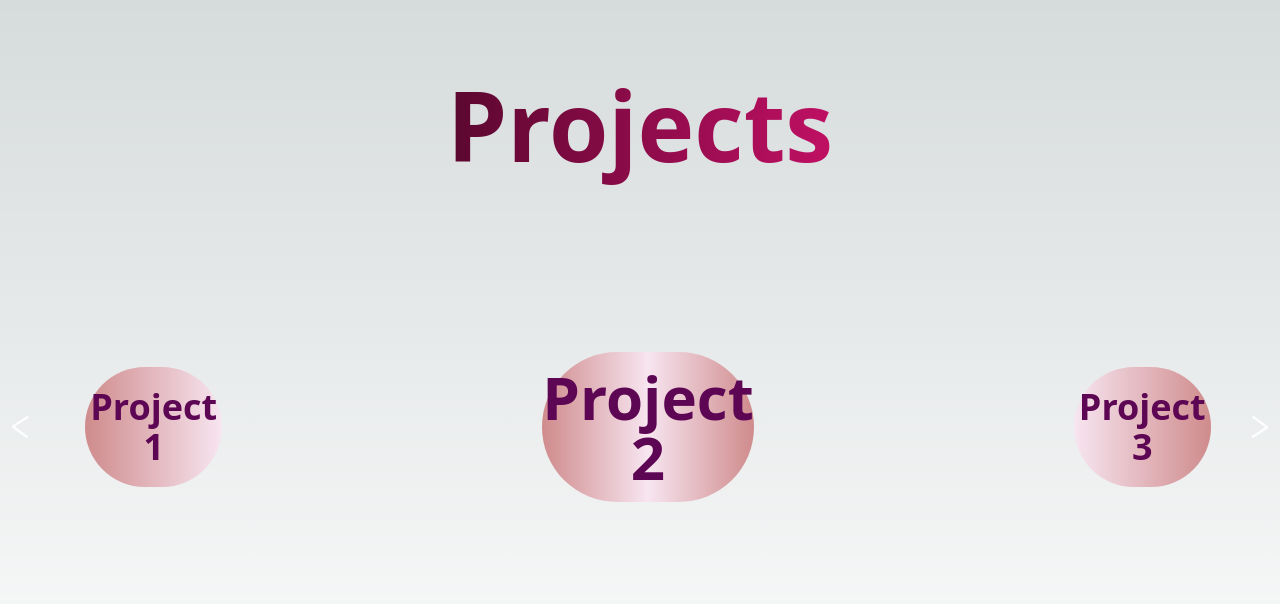
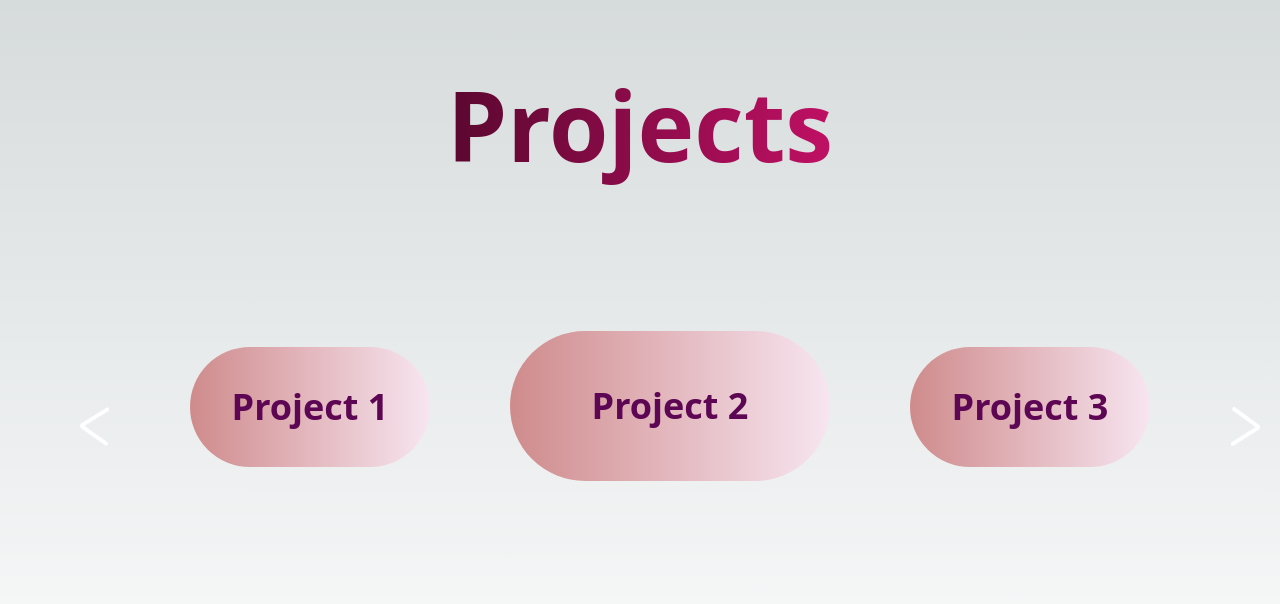
Before and after one commit to hriddhisha03/portfolio, a Next.js app: page /project in a window 1280 px wide. Shown: the top 604 px of the page. Built offline with nearby package versions, Linux system fonts and the light colour scheme.

Commit message:
fix buttons

```diff
--- a/src/app/project/page.tsx
+++ b/src/app/project/page.tsx
@@ -12,6 +12,9 @@ const project:React.FC<projectProps> = () => {
     //     setProject(false);
     // }, 2000);
     const [button1, setButton1] = useState('h-ht2 w-60');
+    const [button2, setButton2] = useState('h-ht1 w-80 ');
+    const [button3, setButton3] = useState('h-ht2 w-60 ');
+    const [button4, setButton4] = useState('h-ht1 w-80 ');
     const handleProject = () => {
         //animation for button1
         setButton1('h-ht1 w-80 translate-x-');
@@ -30,19 +33,21 @@ const project:React.FC<projectProps> = () => {
     </div></>):(<>
     <div className="flex w-screen flex-col h-screen">
 
-    <div className='flex w-screen justify-center items-center h-1/3'>
+    <div className='flex w-screen justify-center place-items-center box h-1/3'>
 
         <p className='font-sans text-8xl bg-gradient-to-r from-maroon to-r8dark bg-clip-text text-transparent pb-4
-         font-bold justify-center items-center my-5 '>
+         font-bold justify-center items-center my-5'>
             Projects</p></div>
-    <div className='flex w-screen items-center h-2/5 '>
+    <div className='flex w-screen justify-start items-center h-2/5 '>
+        <button className='left-0 ml-20'><Image className='rotate-180'src="/arrow.png" alt="arrow" width={30} height={30} /></button>
 
-        <button className='ml-3 mr-2'><Image className='rotate-180' src="/arrow.png" alt="arrow" width={30} height={30} /></button>
-        <button onClick={handleProject} className={`${button1} text-pgText font-sans text-4xl ml-12 font-semibold bg-gradient-to-r from-pgPeach to-pgLight rounded-bd2`}>Project 1</button>
-        <button className='h-ht1 w-80 text-pgText font-sans text-6xl ml-80 font-semibold bg-gradient-to-r from-pgPeach via-pgLight to-pgPeach rounded-bd2'>Project 2</button>
-        <button className='h-ht2 w-60 text-pgText font-sans text-4xl ml-80 font-semibold bg-gradient-to-r from-pgLight to-pgPeach rounded-bd2'>Project 3</button>
-        <button className='pl-10 mr-3'><Image src="/arrow.png" alt="arrow" width={30} height={30} /></button>
+    <div className='relative w-3/4 ml-20 items-center mt-32 h-full '>
+        <button className={`text-pgText ${button1} absolute mt-4 top-0 left-0 font-sans text-4xl font-semibold bg-gradient-to-r from-pgPeach to-pgLight rounded-bd2`}>Project 1</button>
+        <button className={`text-pgText ${button2} absolute -translate-x-40 top-0 font-sans left-1/2 text-4xl font-semibold bg-gradient-to-r from-pgPeach to-pgLight rounded-bd2`}>Project 2</button>
+        <button className={`text-pgText ${button3} absolute mt-4 right-0 top-0 font-sans text-4xl font-semibold bg-gradient-to-r from-pgPeach to-pgLight rounded-bd2`}>Project 3</button>
 
+    </div>
+    <button className='right-0 ml-20'><Image src="/arrow.png" alt="arrow" width={30} height={30} /></button>
     </div>
     </div>
     </>)}
@@ -52,3 +57,12 @@ const project:React.FC<projectProps> = () => {
 );
 }
 export default project;
+/*<div className='flex w-screen items-center h-2/5 '>
+
+        <button className='ml-3 mr-2'><Image className='rotate-180' src="/arrow.png" alt="arrow" width={30} height={30} /></button>
+        <button onClick={handleProject} className={`${button1} text-pgText font-sans text-4xl ml-12 font-semibold bg-gradient-to-r from-pgPeach to-pgLight rounded-bd2`}>Project 1</button>
+        <button className='h-ht1 w-80 text-pgText font-sans text-6xl ml-80 font-semibold bg-gradient-to-r from-pgPeach via-pgLight to-pgPeach rounded-bd2'>Project 2</button>
+        <button className='h-ht2 w-60 text-pgText font-sans text-4xl ml-80 font-semibold bg-gradient-to-r from-pgLight to-pgPeach rounded-bd2'>Project 3</button>
+        <button className='pl-10 mr-3'><Image src="/arrow.png" alt="arrow" width={30} height={30} /></button>
+        {` ${button4} absolute right-0 translate-x-20`}
+    </div>*/
--- a/tailwind.config.ts
+++ b/tailwind.config.ts
@@ -17,6 +17,7 @@ const config: Config = {
       spacing: {
         'ht1':"150px",
         'ht2':"120px",
+        "left1":"150px",
       },
       colors: {
         'color1' : '#EFB5B5',
```
